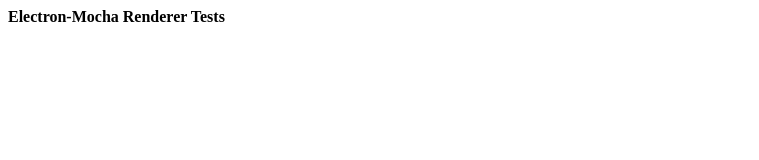
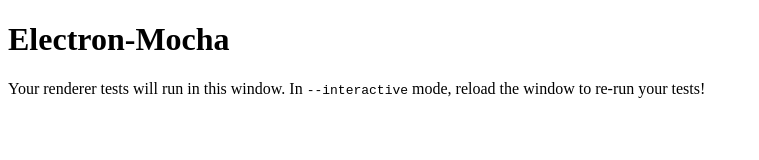
Before and after one commit to jprichardson/electron-mocha, an Electron app: page renderer/index.html in a window 1280 px wide. Shown: the whole page, without its empty margins (0-759 px from the left). Drawn offline with Linux system fonts and the light colour scheme.

Commit message:
Add note about --interactive mode

```diff
--- a/renderer/index.html
+++ b/renderer/index.html
@@ -4,6 +4,7 @@
 <script>require('./run')</script>
 </head>
 <body>
-  <b>Electron-Mocha Renderer Tests</b>
+  <h1>Electron-Mocha</h1>
+  <p>Your renderer tests will run in this window. In <code>--interactive</code> mode, reload the window to re-run your tests!</p>
 </body>
 </html>
```
